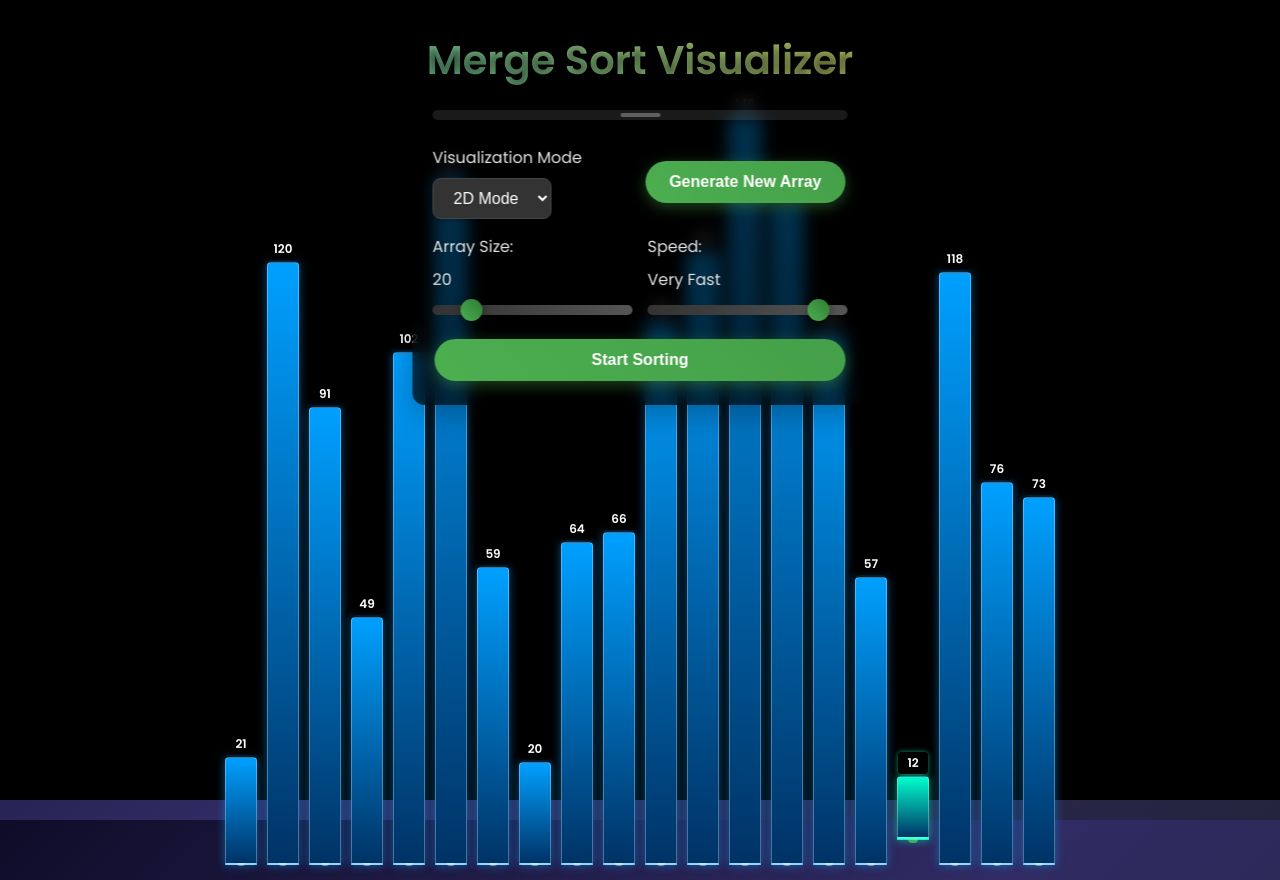
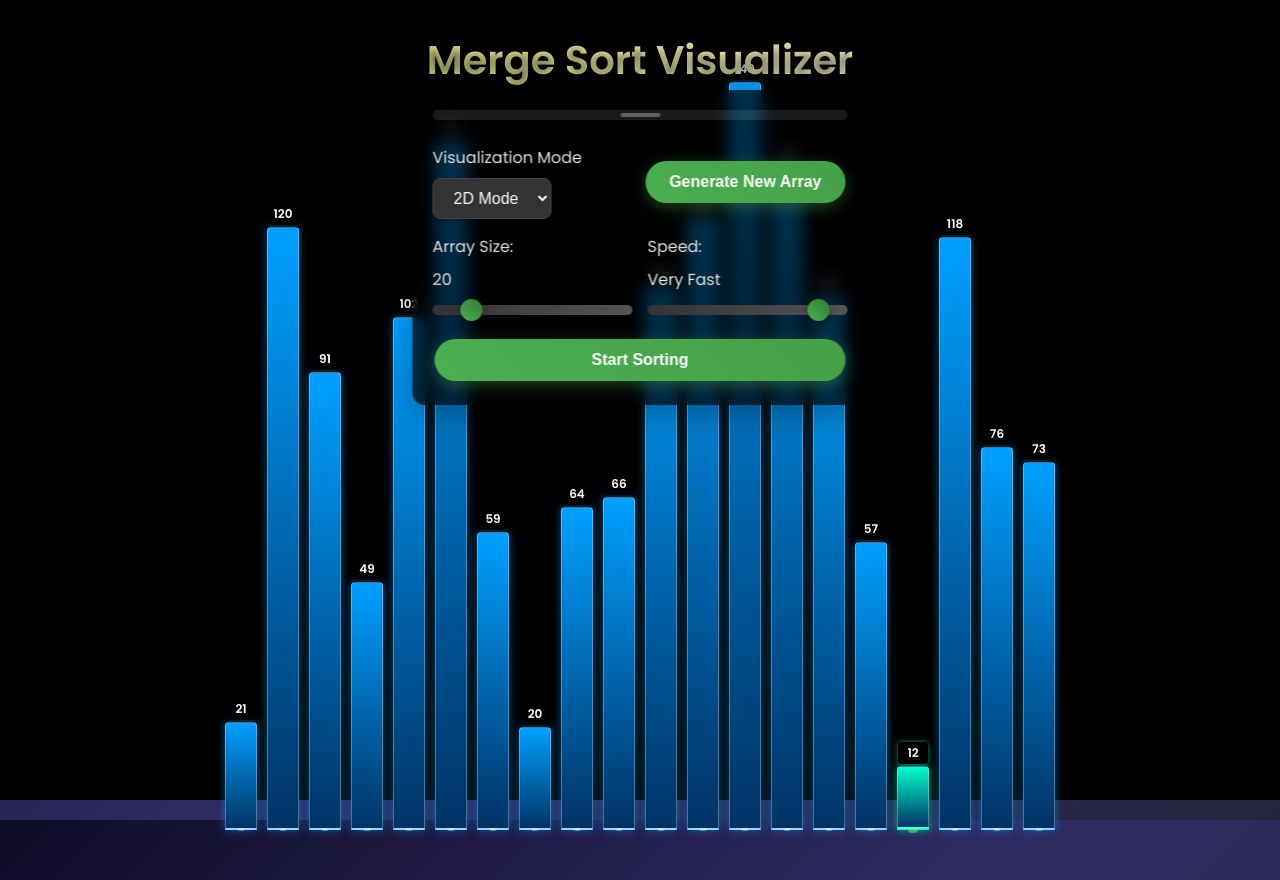
Before and after one commit to SM006/mergesort_visualizer, a plain HTML site: page index.html in a window 1280 px wide. Drawn offline with nearby package versions, Linux system fonts and the light colour scheme.

Commit message:
bar size glitch fix + header style change

```diff
--- a/script.js
+++ b/script.js
@@ -309,13 +309,13 @@ function create2DBar(value, index, total) {
   bar.className = 'bar';
 
   // Calculate height, ensuring even small values have some visibility
-  const heightValue = Math.max(5, value * 5); // Minimum height of 5px
+  const heightValue = Math.max(10, value * 5); // Minimum height of 10px
   bar.style.height = `${heightValue}px`;
 
   bar.style.width = `${barWidth}px`;
   bar.style.marginLeft = `${gap}px`;
   bar.style.marginRight = `${gap}px`;
-
+  bar.style.marginBottom = '50px';
   // Enhanced visual for small values
   if (value < 20) {
     bar.setAttribute('data-small-value', 'true');
--- a/styles.css
+++ b/styles.css
@@ -73,7 +73,7 @@ h1 {
   margin-top: 20px;
   text-shadow: 0 2px 10px rgba(0, 0, 0, 0.7);
   font-size: 2.5rem;
-  background: linear-gradient(45deg, #22c1c3, #fdbb2d);
+  background: linear-gradient(45deg, #f8f560, #ffffff);
   -webkit-background-clip: text;
   background-clip: text;
   -webkit-text-fill-color: transparent;
@@ -88,6 +88,7 @@ h1 {
   gap: 2px;
   position: relative;
   margin-top: 180px;
+  margin-bottom: 50px;
   padding: 25px 20px 0;
   background: rgba(0, 0, 0, 0);
   border-radius: 0;
@@ -121,7 +122,7 @@ h1 {
   margin-top: 25px;
   min-height: 5px;
   border: 1px solid rgba(255, 255, 255, 0.3);
-  margin-bottom: 15px;
+  margin-bottom: 50px;
   border-bottom: 2px solid rgba(255, 255, 255, 0.4);
 }
 
```
